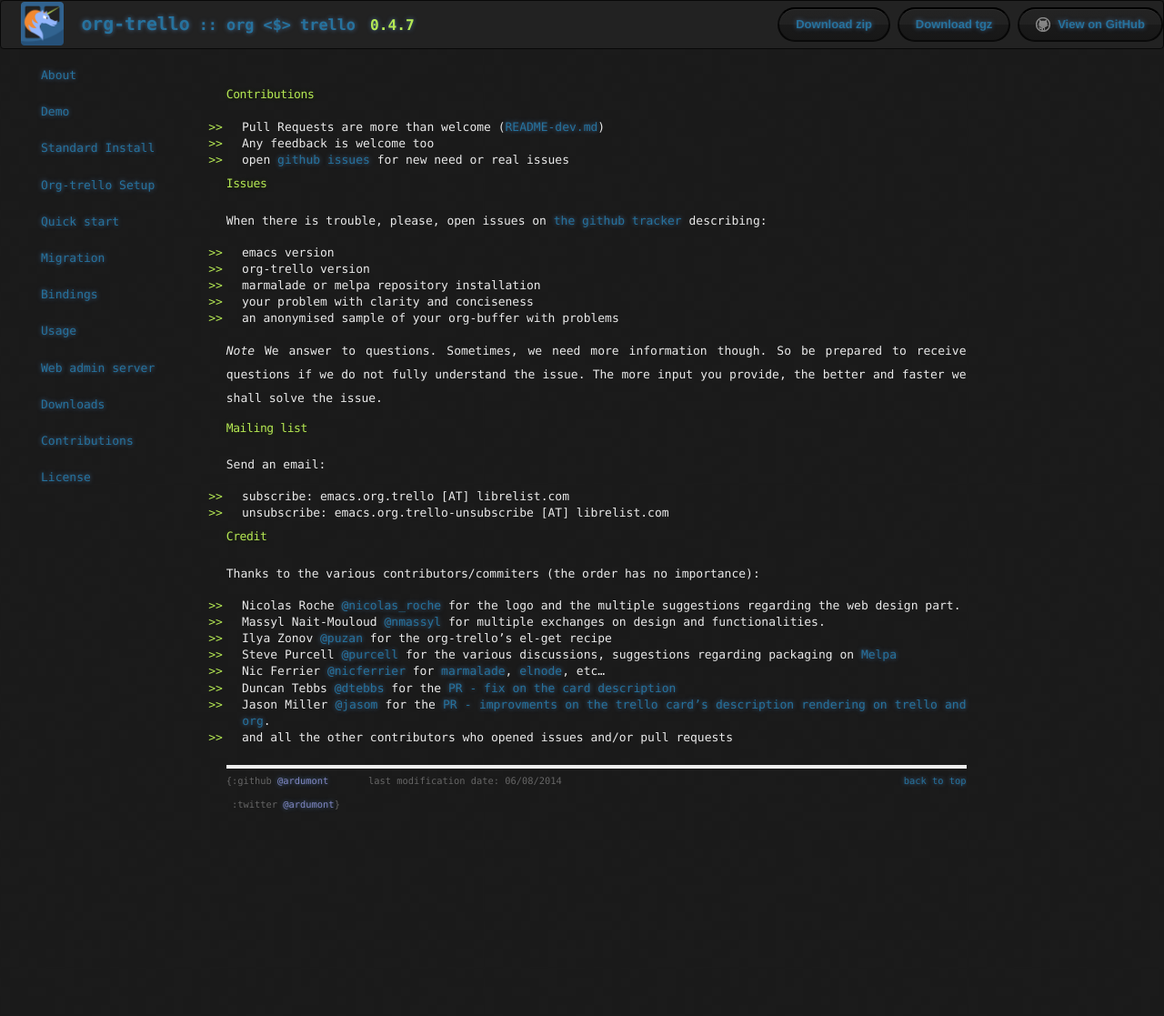
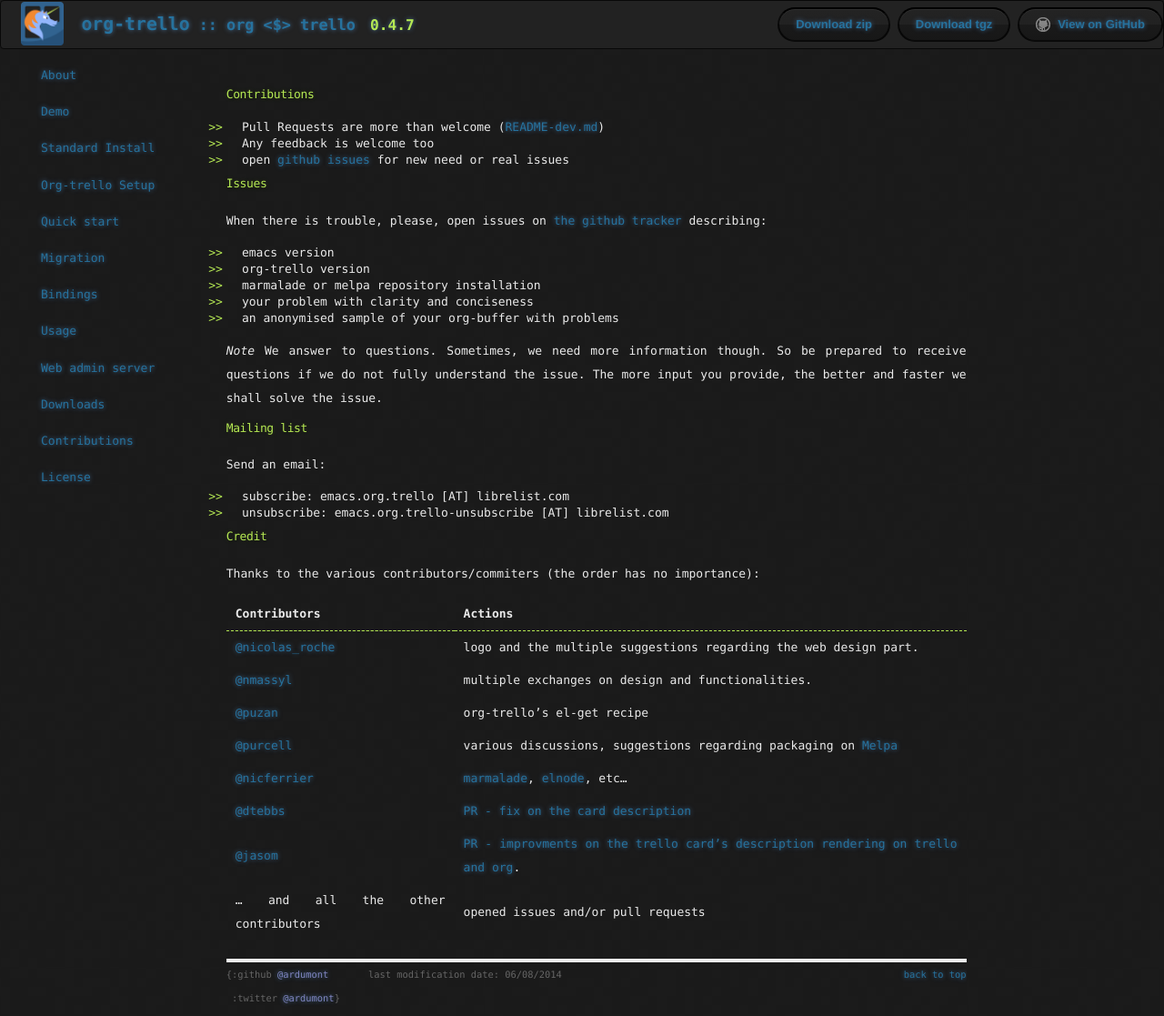
Before and after one commit to org-trello/org-trello.github.io, a Jekyll site: the page built from contributions.md, in a window 1280 px wide. Shown: the whole page at 91% size. Built offline with Jekyll 4.4.1, drawn with Linux system fonts in a browser that asks for light colours; nearby versions of some CDN libraries; library files that are not in the unit come from our copies; Markdown is read by kramdown in place of the engine named in the settings; before the commit the page ends 904 px from its top, so only the background shows below that.

Commit message:
Reformat - Use table instead of list

```diff
--- a/contributions.md
+++ b/contributions.md
@@ -34,11 +34,13 @@ Send an email:
 
 Thanks to the various contributors/commiters (the order has no importance):
 
-- Nicolas Roche [@nicolas_roche](https://twitter.com/nicolas_roche) for the logo and the multiple suggestions regarding the web design part.
-- Massyl Nait-Mouloud [@nmassyl](https://twitter.com/nmassyl) for multiple exchanges on design and functionalities.
-- Ilya Zonov [@puzan](https://github.com/puzan) for the org-trello's el-get recipe
-- Steve Purcell [@purcell](https://github.com/purcell) for the various discussions, suggestions regarding packaging on [Melpa](http://melpa.milkbox.net/)
-- Nic Ferrier [@nicferrier](https://github.com/nicferrier) for [marmalade](http://marmalade-repo.org/), [elnode](https://github.com/nicferrier/elnode), etc...
-- Duncan Tebbs [@dtebbs](https://github.com/dtebbs) for the [PR - fix on the card description](https://github.com/org-trello/org-trello/pull/173)
-- Jason Miller [@jasom](https://github.com/jasom) for the [PR - improvments on the trello card's description rendering on trello and org](https://github.com/org-trello/org-trello/pull/175).
-- and all the other contributors who opened issues and/or pull requests
+Contributors                                        | Actions
+ ---------------------------------------------------|---------------------------------------------------------------------------------------------------
+[@nicolas_roche](https://twitter.com/nicolas_roche) | logo and the multiple suggestions regarding the web design part.
+[@nmassyl](https://twitter.com/nmassyl)             | multiple exchanges on design and functionalities.
+[@puzan](https://github.com/puzan)                  | org-trello's el-get recipe
+[@purcell](https://github.com/purcell)              | various discussions, suggestions regarding packaging on [Melpa](http://melpa.milkbox.net/)
+[@nicferrier](https://github.com/nicferrier)        | [marmalade](http://marmalade-repo.org/), [elnode](https://github.com/nicferrier/elnode), etc...
+[@dtebbs](https://github.com/dtebbs)                | [PR - fix on the card description](https://github.com/org-trello/org-trello/pull/173)
+[@jasom](https://github.com/jasom)                  | [PR - improvments on the trello card's description rendering on trello and org](https://github.com/org-trello/org-trello/pull/175).
+... and all the other contributors                  | opened issues and/or pull requests
```
